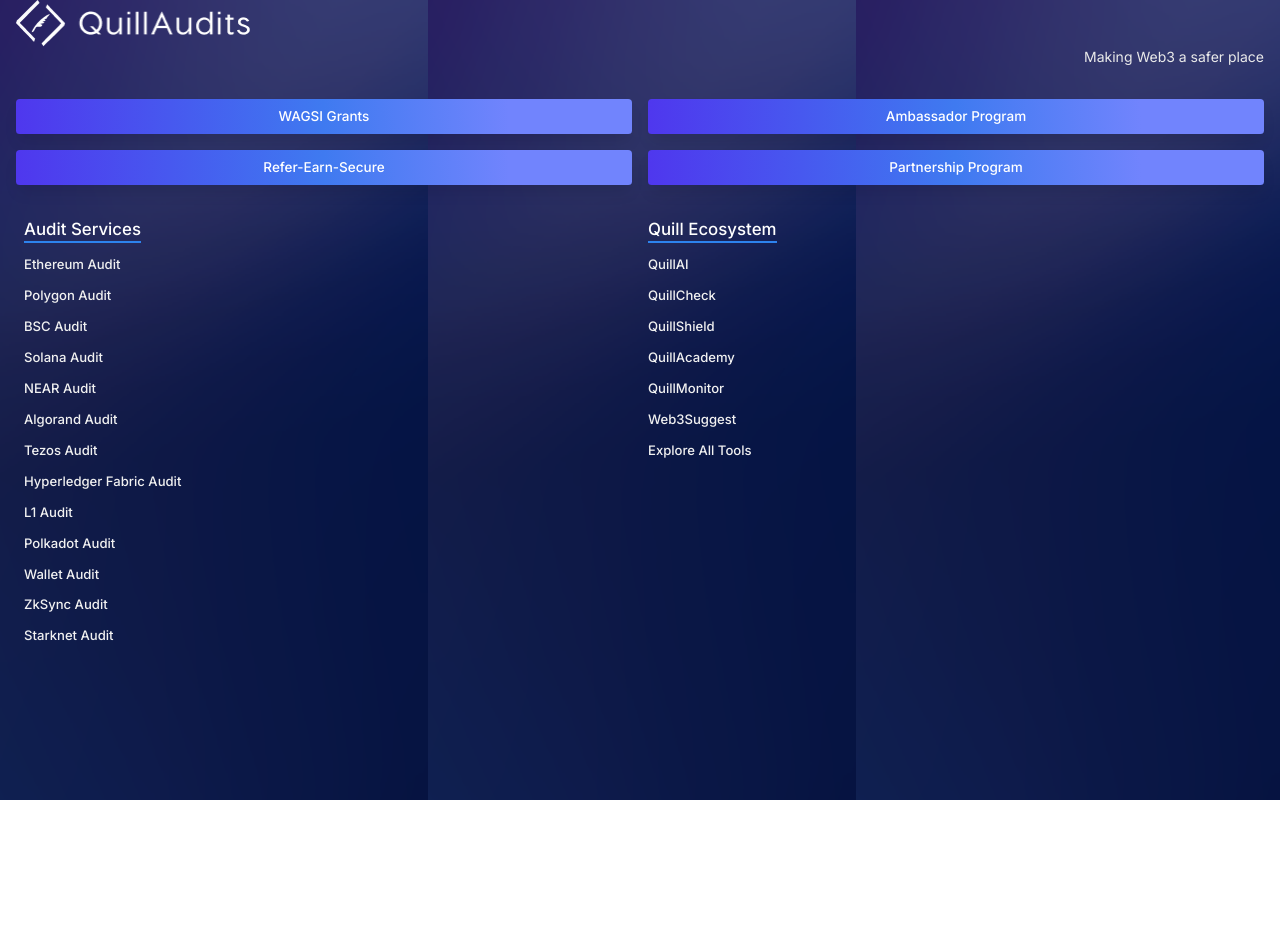
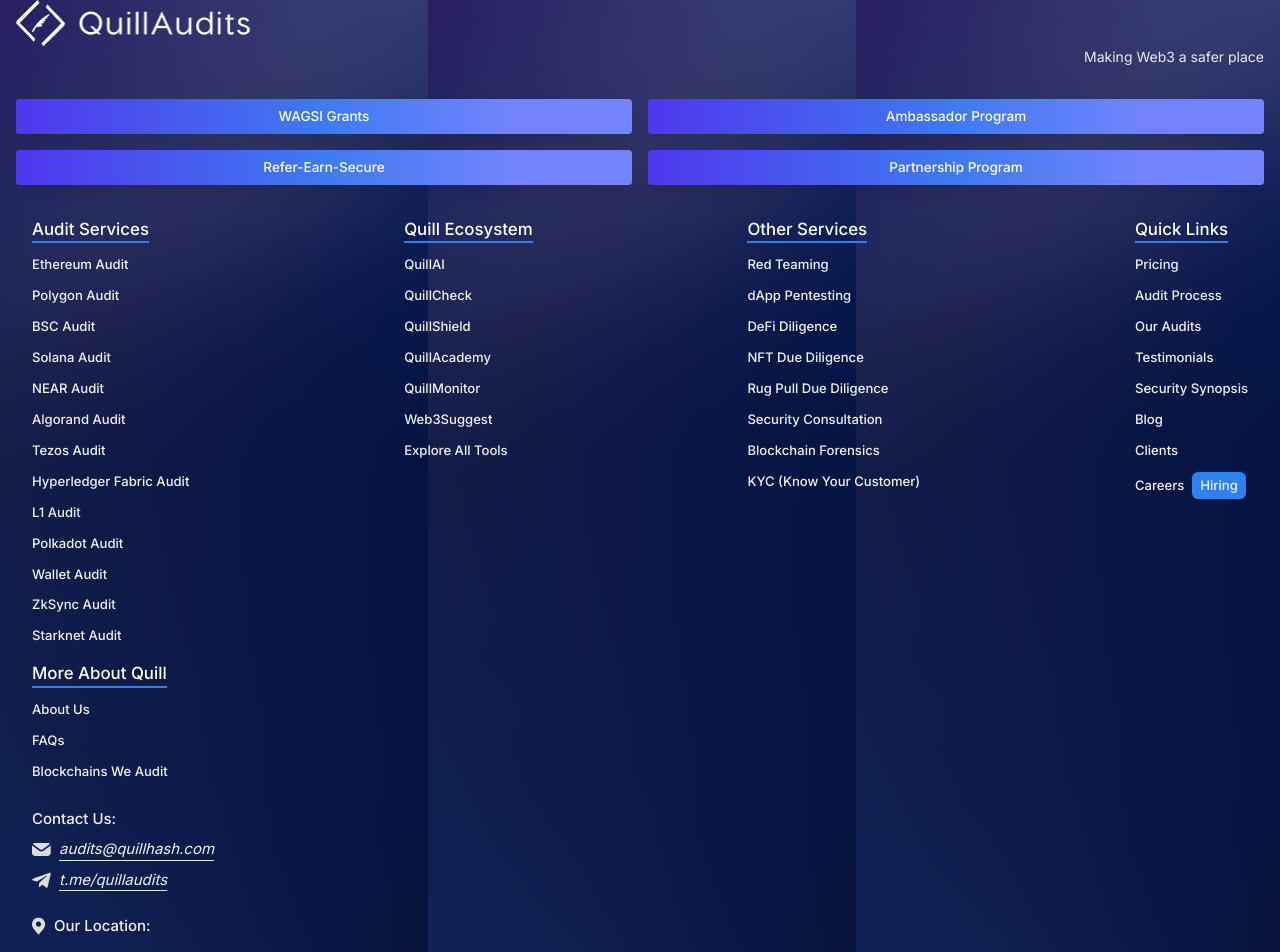
Before and after one commit to druvkotwani/Quill-Audit-assignment, a Next.js app: page / in a window 1280 px wide. Shown: the top 952 px of the page. Before the commit the page ends 800 px from the top, so only its background shows below. Built offline with nearby package versions, Linux system fonts and the light colour scheme.

Commit message:
Footer components completed

```diff
--- a/src/app/components/Footer.js
+++ b/src/app/components/Footer.js
@@ -3,7 +3,7 @@
 
 const Footer = () => {
     return (
-        <div className="bg-[url('/images/footerBg.png')] h-screen px-4 flex flex-col gap-8">
+        <div className="bg-[url('/images/footerBg.png')] px-4 flex flex-col gap-8">
 
             {/* Logo */}
             <div className='flex flex-col '>
@@ -28,8 +28,8 @@
             </div>
 
             {/* Services */}
-            <div className='grid grid-cols-2 gap-4 px-2'>
-                <div className='flex flex-col gap-3'>
+            <div className='flex flex-wrap justify-between gap-4 px-4  '>
+                <div className='flex flex-col gap-3 w-fit h-fit '>
                     <div>
                         <h1 className='font-medium text-[16.84px] inline-block text-[#fff] leading-[24.33px] border-b-2       border-[#2D83EE] '>Audit Services</h1>
                     </div>
@@ -51,12 +51,12 @@
                     </div>
                 </div>
 
-                <div className='flex flex-col gap-3'>
+                <div className='flex flex-col gap-3 w-fit h-fit   '>
                     <div>
                         <h1 className='font-medium text-[16.84px] inline-block text-[#fff] leading-[24.33px] border-b-2       border-[#2D83EE] '>Quill Ecosystem</h1>
                     </div>
 
-                    <div className='text-[#F1F1F1] font-medium text-[13.1px] leading-[18.93px] flex flex-col gap-3'>
+                    <div className='text-[#F1F1F1] font-medium text-[13.1px] leading-[18.93px] flex flex-col gap-3 '>
                         <p>QuillAI</p>
                         <p>QuillCheck</p>
                         <p>QuillShield</p>
@@ -67,6 +67,80 @@
                     </div>
                 </div>
 
+                <div className='flex flex-col gap-3 w-fit h-fit '>
+                    <div>
+                        <h1 className='font-medium text-[16.84px] inline-block text-[#fff] leading-[24.33px] border-b-2 border-[#2D83EE] '>Other Services</h1>
+                    </div>
+
+                    <div className='text-[#F1F1F1] font-medium text-[13.1px] leading-[18.93px] flex flex-col gap-3'>
+                        <p>Red Teaming</p>
+                        <p>dApp Pentesting</p>
+                        <p>DeFi Diligence</p>
+                        <p>NFT Due Diligence</p>
+                        <p>Rug Pull Due Diligence</p>
+                        <p>Security Consultation</p>
+                        <p>Blockchain Forensics</p>
+                        <p>KYC (Know Your Customer)</p>
+                    </div>
+                </div>
+
+                <div className='flex flex-col gap-3 w-fit h-fit '>
+                    <div>
+                        <h1 className='font-medium text-[16.84px] inline-block text-[#fff] leading-[24.33px] border-b-2 border-[#2D83EE] '>Quick Links</h1>
+                    </div>
+
+                    <div className='text-[#F1F1F1] font-medium text-[13.1px] leading-[18.93px] flex flex-col gap-3'>
+                        <p>Pricing</p>
+                        <p>Audit Process</p>
+                        <p>Our Audits</p>
+                        <p>Testimonials</p>
+                        <p>Security Synopsis</p>
+                        <p>Blog</p>
+                        <p>Clients</p>
+                        <p>
+                            Careers
+                            <button className='bg-[#2d83ee] p-1 px-2 ml-2 rounded-md '>Hiring</button>
+                        </p>
+                    </div>
+                </div>
+
+                <div className='flex flex-col gap-3 w-fit h-fit '>
+                    <div>
+                        <h1 className='font-medium text-[16.84px] inline-block text-[#fff] leading-[24.33px] border-b-2 border-[#2D83EE] '>More About Quill</h1>
+                    </div>
+
+                    <div className='text-[#F1F1F1] font-medium text-[13.1px] leading-[18.93px] flex flex-col gap-3'>
+                        <p>About Us</p>
+                        <p>FAQs</p>
+                        <p>Blockchains We Audit</p>
+                    </div>
+
+                    <div className='text-[#F1F1F1] text-[14.97px]  leading-[21.63px] flex flex-col justify-center items-start gap-2 mt-4'>
+                        <h1 className=' font-medium '>Contact Us:</h1>
+
+                        <div className=' font-normal flex flex-col gap-2 '>
+                            <p className='italic flex gap-2 items-center justify-start '>
+                                {emailSVg()}
+                                <span className='border-b'>audits@quillhash.com</span>
+                            </p>
+                            <p className='italic flex gap-2 items-center justify-start '>
+                                {telegramSvg()}
+                                <span className='border-b'>t.me/quillaudits</span>
+                            </p>
+
+                            <p className='flex flex-col  gap-4 mt-4'>
+                                <span className='flex gap-2 justify-start items-center font-medium '>{locationSvg()}Our Location:</span>
+                                <span className='font-normal '>
+                                    Office 104/105 Level 1, Emaar Square, Building 4 Sheikh Mohammed Bin Rashid Boulevard Downtown Dubai, United Arab Emirates P.O box : 416654
+                                </span>
+                            </p>
+
+                        </div>
+                    </div>
+
+
+                </div>
+
 
             </div>
         </div>
@@ -74,3 +148,30 @@
 }
 
 export default Footer
+
+function emailSVg() {
+    return (
+        <svg width="19" height="15" viewBox="0 0 19 15" fill="none" xmlns="http://www.w3.org/2000/svg">
+            <path d="M8.27417 7.5911C8.57876 7.81698 8.96027 7.9404 9.3539 7.9404C9.74754 7.9404 10.129 7.81698 10.4336 7.5911L17.9046 2.03162C17.5887 1.68432 17.1922 1.40435 16.7433 1.21161C16.2944 1.01888 15.8042 0.91812 15.3074 0.916504H3.4004C2.90365 0.91812 2.41339 1.01888 1.9645 1.21161C1.51561 1.40435 1.11912 1.68432 0.803223 2.03162L8.27417 7.5911Z" fill="#DDDDDD" />
+            <path d="M11.515 8.78205C10.9056 9.23337 10.1426 9.47992 9.3555 9.47992C8.56837 9.47992 7.80544 9.23337 7.19603 8.78205L0.0589737 3.47095C0.0224382 3.64483 0.00270558 3.82126 0 3.99825V10.9324C0.000961316 11.7495 0.359694 12.5329 0.997485 13.1107C1.63528 13.6884 2.50003 14.0134 3.402 14.0143H15.309C16.211 14.0134 17.0757 13.6884 17.7135 13.1107C18.3513 12.5329 18.71 11.7495 18.711 10.9324V3.99825C18.7083 3.82126 18.6886 3.64483 18.652 3.47095L11.515 8.78205Z" fill="#DDDDDD" />
+        </svg>
+    )
+}
+
+function telegramSvg() {
+    return (
+        <svg width="19" height="16" viewBox="0 0 19 16" fill="none" xmlns="http://www.w3.org/2000/svg">
+            <path fill-rule="evenodd" clip-rule="evenodd" d="M18.6733 1.10396C18.6582 1.03692 18.6251 0.974957 18.5773 0.92434C18.5295 0.873731 18.4688 0.836263 18.4012 0.815739C18.1554 0.768496 17.9011 0.785994 17.6645 0.866424C17.6645 0.866424 1.27087 6.58472 0.334603 7.2179C0.133473 7.35407 0.0656495 7.4335 0.0321278 7.52655C-0.130024 7.98044 0.374361 8.17562 0.374361 8.17562L4.59966 9.51158C4.6711 9.52398 4.74457 9.51982 4.81404 9.49947C5.77448 8.91017 14.4808 3.57314 14.9867 3.39385C15.0647 3.37116 15.1247 3.39385 15.1091 3.45059C14.908 4.13521 7.38431 10.6206 7.34299 10.6599C7.32286 10.6759 7.30718 10.6965 7.29737 10.7199C7.28758 10.7433 7.28396 10.7687 7.28686 10.7938L6.89239 14.7972C6.89239 14.7972 6.72712 16.0431 8.01106 14.7972C8.9216 13.9128 9.79551 13.1805 10.2321 12.8242C11.6852 13.7978 13.2482 14.8743 13.9226 15.4379C14.036 15.5444 14.1704 15.6277 14.3177 15.6827C14.4651 15.7376 14.6224 15.7633 14.7801 15.7579C14.9744 15.7349 15.1569 15.6551 15.3032 15.529C15.4496 15.4029 15.5529 15.2365 15.5994 15.0521C15.5994 15.0521 18.5852 3.38477 18.685 1.82187C18.6951 1.67057 18.7084 1.57071 18.71 1.46556C18.7149 1.34397 18.7025 1.22231 18.6733 1.10396Z" fill="#DDDDDD" />
+        </svg>
+
+    )
+}
+
+function locationSvg() {
+    return (
+        <svg width="14" height="18" viewBox="0 0 14 18" fill="none" xmlns="http://www.w3.org/2000/svg">
+            <path d="M12.3635 4.18291C11.8761 3.21457 11.155 2.38524 10.2664 1.77115C9.37778 1.15706 8.35026 0.777931 7.27826 0.668609C6.79331 0.619578 6.30472 0.619578 5.81978 0.668609C4.7478 0.778003 3.7203 1.15712 2.83168 1.77114C1.94306 2.38515 1.22182 3.21436 0.734242 4.18259C0.120792 5.41798 -0.116159 6.80868 0.0532352 8.17951C0.222629 9.55035 0.790792 10.84 1.68616 11.8861L6.05233 17.2353C6.11263 17.3092 6.18843 17.3688 6.27428 17.4097C6.36013 17.4505 6.4539 17.4717 6.54886 17.4717C6.64381 17.4717 6.73758 17.4505 6.82344 17.4097C6.90929 17.3688 6.98509 17.3092 7.04538 17.2353L11.4116 11.8861C12.3069 10.8401 12.8751 9.55047 13.0445 8.17968C13.2139 6.8089 12.9769 5.41825 12.3635 4.18291ZM6.54886 9.69913C6.04036 9.69913 5.54328 9.54718 5.12048 9.2625C4.69768 8.97782 4.36814 8.57319 4.17355 8.09978C3.97895 7.62637 3.92804 7.10545 4.02724 6.60288C4.12644 6.10031 4.37131 5.63867 4.73087 5.27634C5.09044 4.91401 5.54855 4.66726 6.04728 4.56729C6.54601 4.46733 7.06295 4.51863 7.53274 4.71473C8.00254 4.91082 8.40407 5.24289 8.68658 5.66894C8.96909 6.095 9.11988 6.59591 9.11988 7.10832C9.11908 7.7952 8.84795 8.45371 8.36596 8.93941C7.88397 9.4251 7.23049 9.69832 6.54886 9.69913Z" fill="#DDDDDD" />
+        </svg>
+
+    )
+}
```
